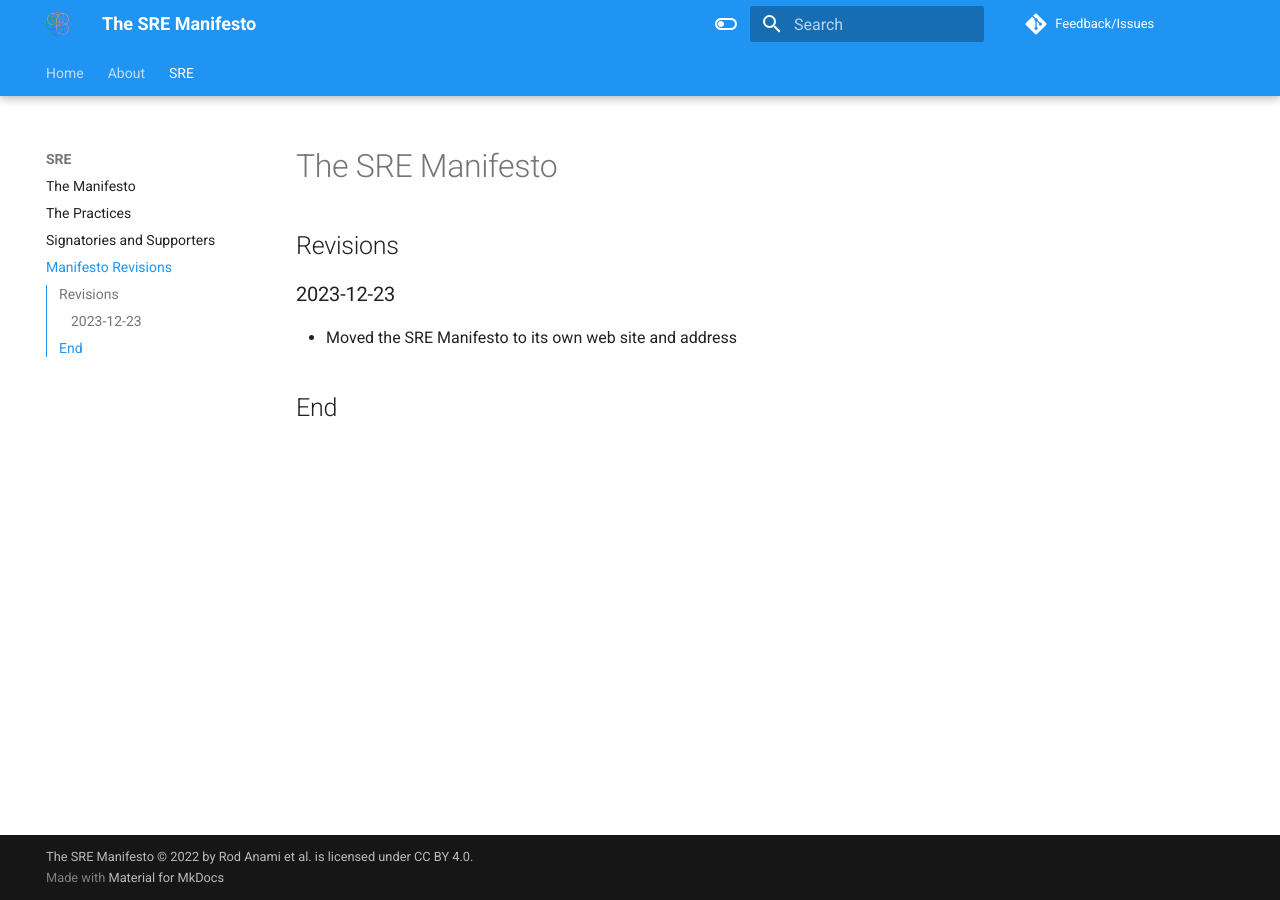
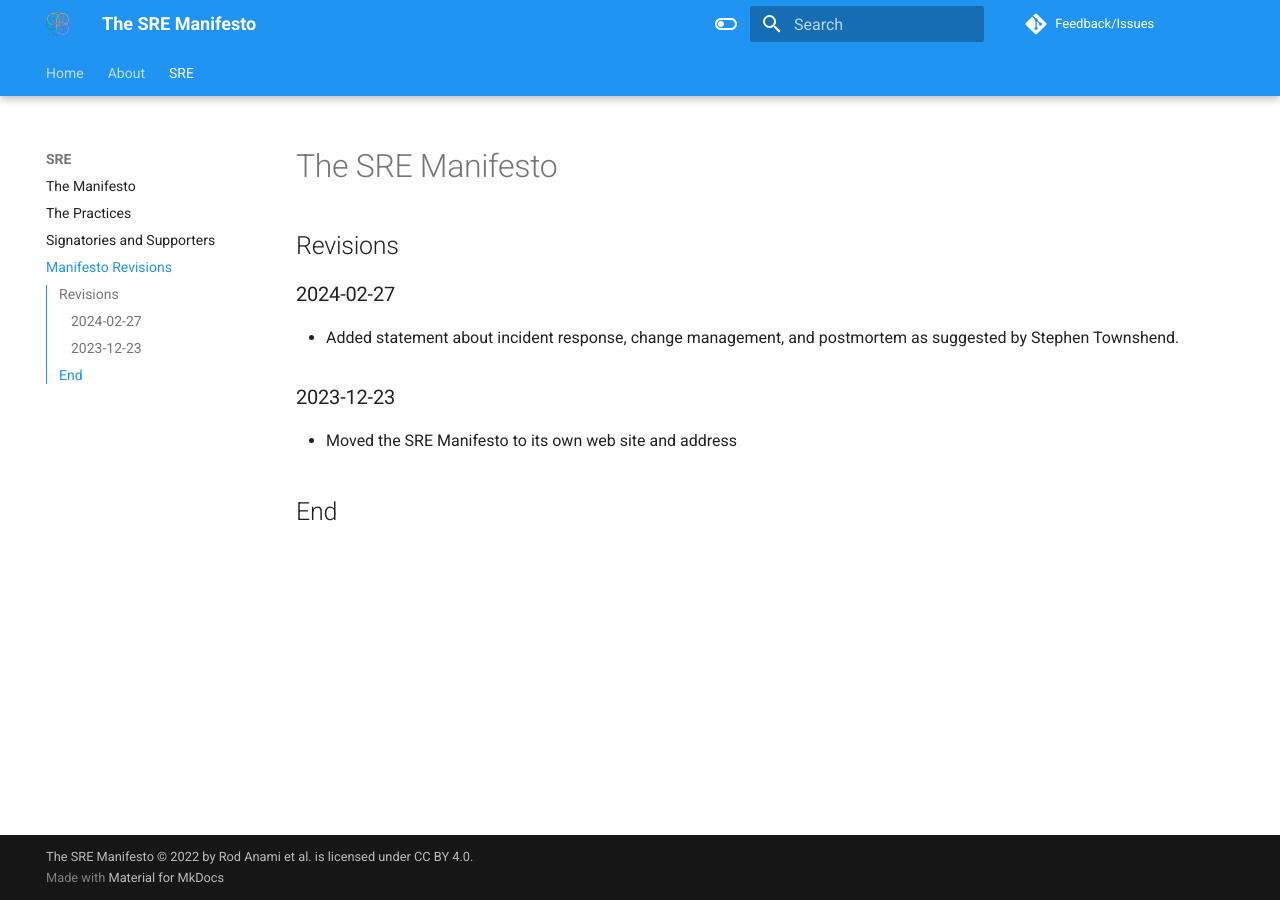
Before and after one commit to rod4n4m1/sre-manifesto, an MkDocs documentation site: the page built from docs/sre/revisions.md, in a window 1280 px wide. Built offline with MkDocs 1.6.1 and Material for MkDocs 9.7.7, drawn with Linux system fonts in a browser that asks for light colours; comment, search, counter and statistics services are not loaded.

Commit message:
updated revisions

```diff
--- a/docs/sre/revisions.md
+++ b/docs/sre/revisions.md
@@ -1,6 +1,10 @@
 # The SRE Manifesto
 
 ## Revisions
+
+### 2024-02-27
+
+* Added statement about incident response, change management, and postmortem as suggested by Stephen Townshend.
 
 ### 2023-12-23
 
```
